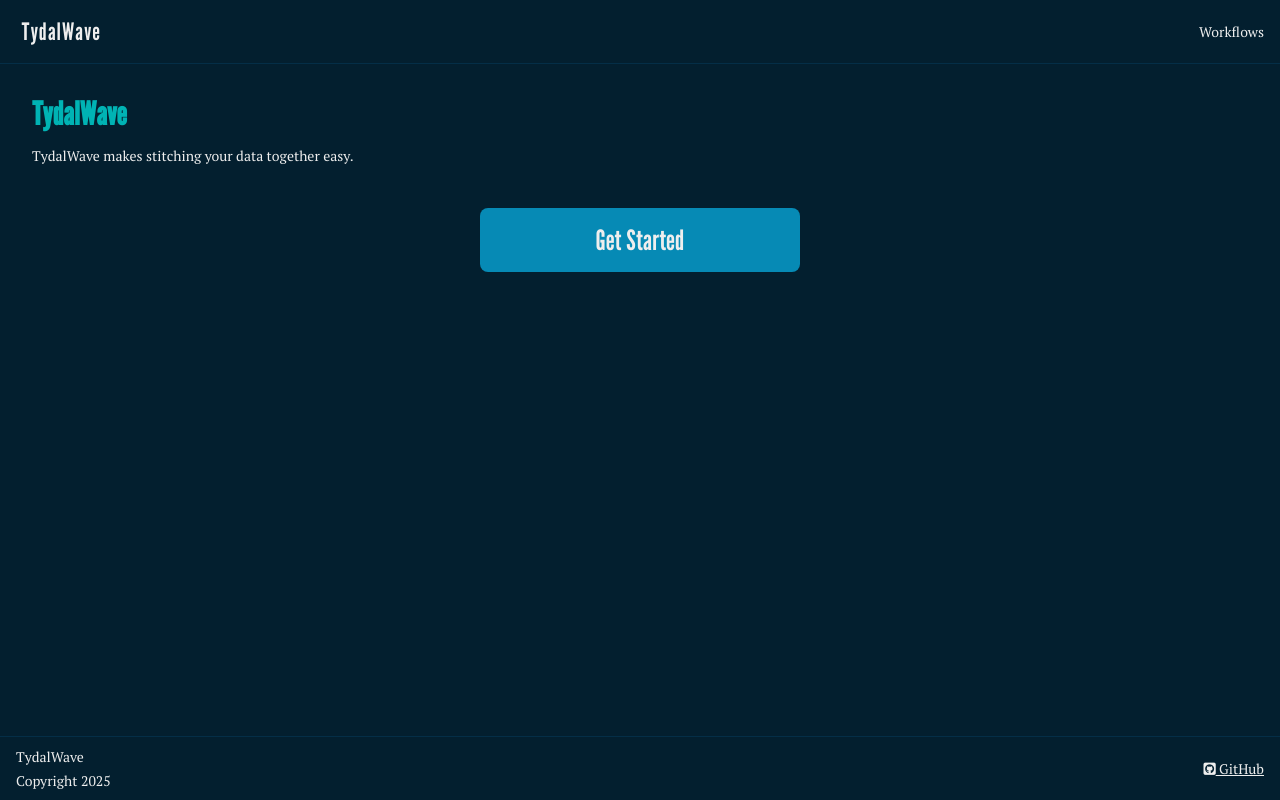
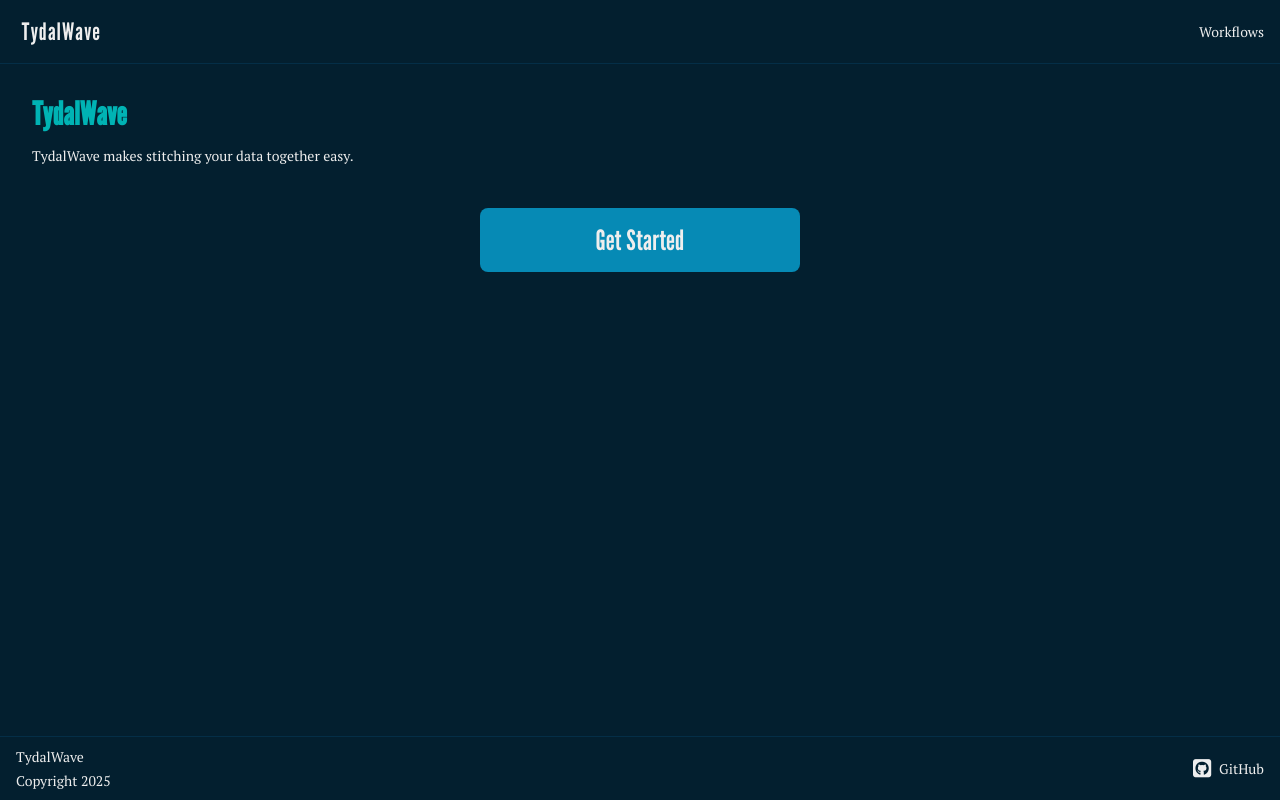
Before and after one commit to iamthe-Wraith/spotbot, a SvelteKit app: page / in a window 1280 px wide. Built offline with nearby package versions, Linux system fonts and the light colour scheme; some icons are missing.

Commit message:
feat: adds GitHub link to footer

```diff
--- a/src/routes/+layout.svelte
+++ b/src/routes/+layout.svelte
@@ -28,7 +28,11 @@ import Logo from '$lib/components/Logo.svelte';
     </div>
 
     <nav class="footer-links">
-        <a href="https://www.tydalwave.com" target="_blank" class="footer-link">
+        <a
+            href="https://github.com/iamthe-Wraith/tydalwave"
+            target="_blank"
+            class="footer-link"
+        >
             <i class="fa-brands fa-square-github"></i>
             GitHub
         </a>
@@ -79,5 +83,22 @@ import Logo from '$lib/components/Logo.svelte';
             align-items: center;
             gap: 1rem;
         }
+
+        .footer-link {
+            display: flex;
+            align-items: center;
+            gap: 0.5rem;
+            text-decoration: none;
+            color: var(--neutral-900);
+
+            &:hover {
+                color: var(--primary-700);
+                cursor: pointer;
+            }
+        }
+
+        .footer-link i {
+            font-size: 1.3rem;
+        }
     }
 </style>
```
